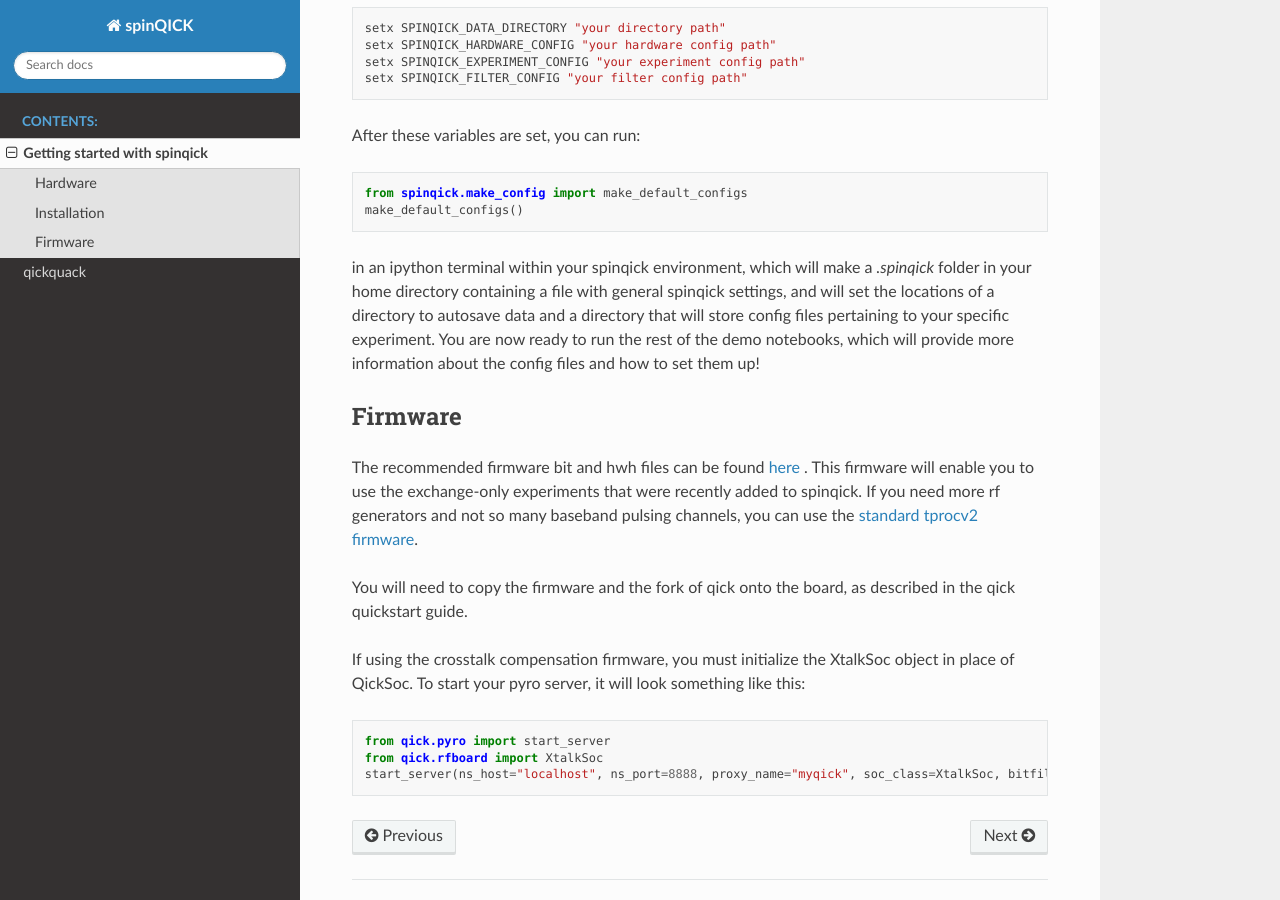
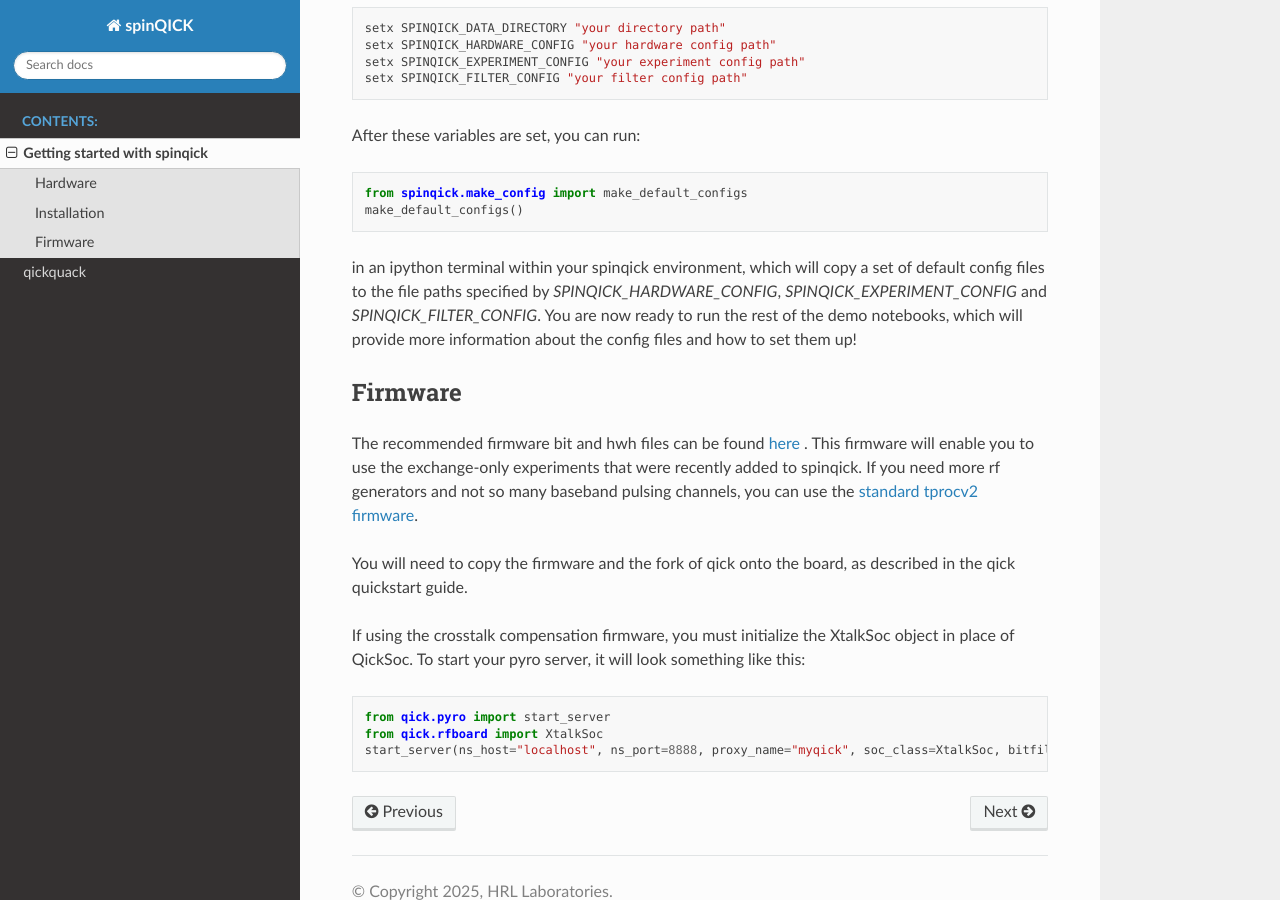
Before and after one commit to HRL-Laboratories/spinqick, a Sphinx documentation site: the page built from docs/getting_started.rst, in a window 1280 px wide and 900 px high, scrolled down 1956 px. Built offline with Sphinx 7.4.7 and the Read the Docs theme 3.1.0, drawn with Linux system fonts in a browser that asks for light colours.

Commit message:
small update to docs

```diff
--- a/docs/getting_started.rst
+++ b/docs/getting_started.rst
@@ -76,8 +76,8 @@ After these variables are set, you can run:
     from spinqick.make_config import make_default_configs
     make_default_configs()
 
-in an ipython terminal within your spinqick environment, which will make a `.spinqick` folder in your home directory containing a file with general spinqick settings, and will set the locations of a directory to autosave data
-and a directory that will store config files pertaining to your specific experiment. You are now ready to run the rest of the demo notebooks, which will provide more information about the config files and how to set them up!
+in an ipython terminal within your spinqick environment, which will copy a set of default config files to the file paths specified by `SPINQICK_HARDWARE_CONFIG`, `SPINQICK_EXPERIMENT_CONFIG` and `SPINQICK_FILTER_CONFIG`.
+You are now ready to run the rest of the demo notebooks, which will provide more information about the config files and how to set them up!
 
 
 ========
```
